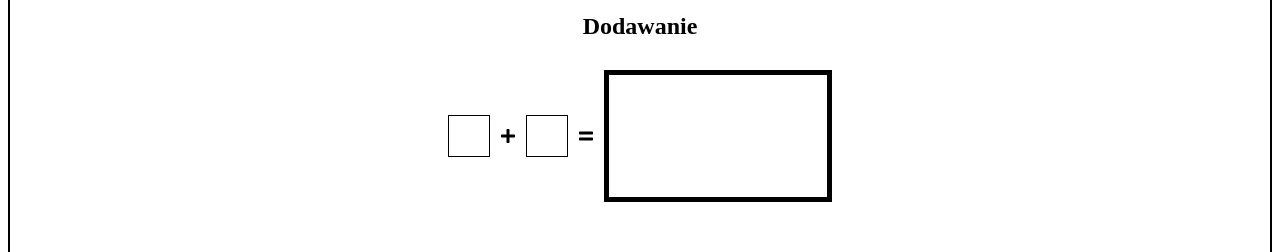
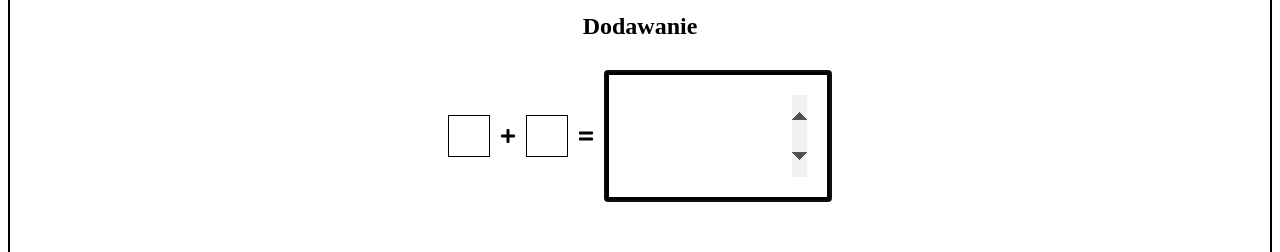
Before and after one commit to Kris87M/up-to-20, a React (Create React App) app: page /addition in a window 1280 px wide. Shown: the part 140-392 px from the top of the page. Built offline with nearby package versions, Linux system fonts and the light colour scheme.

Commit message:
Add focus on input/reload page using keydown ENTER and style right/wrong answer

```diff
--- /dev/null
+++ b/src/components/Result/Result.jsx
@@ -0,0 +1,44 @@
+import React, { useEffect, useRef, useState } from 'react';
+import { FaSmile, FaFrown } from "react-icons/fa";
+import './Result.scss';
+
+const Result = ({ value }) => {
+  const [inputValue, setInputValue] = useState('');
+  const hasInput = inputValue !== '';
+  const isCorrect = value === parseInt(inputValue);
+
+  const inputRef = useRef(null);
+
+  useEffect(() => {
+    inputRef.current.focus();
+  }, []);
+
+  const handleKeyDown = (e) => {
+    if (e.key === 'Enter') {
+      window.location.reload();
+    }
+  };
+
+  useEffect(() => {
+    document.addEventListener('keydown', handleKeyDown);
+    return () => {
+      document.removeEventListener('keydown', handleKeyDown);
+    };
+  }, []);
+
+  return (
+    <>
+      <input
+        ref={inputRef}
+        type="number"
+        value={inputValue}
+        onChange={(e) => setInputValue(e.target.value)}
+        className={`result ${hasInput ? (isCorrect ? 'right' : 'wrong') : ''}`}>
+      </input>
+      {hasInput && isCorrect && <FaSmile size={60} color='greenyellow' />}
+      {hasInput && !isCorrect && <FaFrown size={60} color='red' />}
+  </>
+  )
+}
+
+export default Result
--- a/src/components/Result/Result.scss
+++ b/src/components/Result/Result.scss
@@ -1,4 +1,4 @@
-input {
+.result {
     margin: 10px;
     padding: 20px;
     font-size: 72px;
@@ -7,8 +7,12 @@ input {
     padding: 20px;
     width: 15%;
     border: 5px solid #000;
+    -moz-appearance: textfield;
+
+    &.right {
+      border: 5px solid greenyellow;
+    }
+    &.wrong {
+      border: 5px solid red
+    }
   }
-
-// .right {
-//   border: 5px solid greenyellow;
-// }
```
